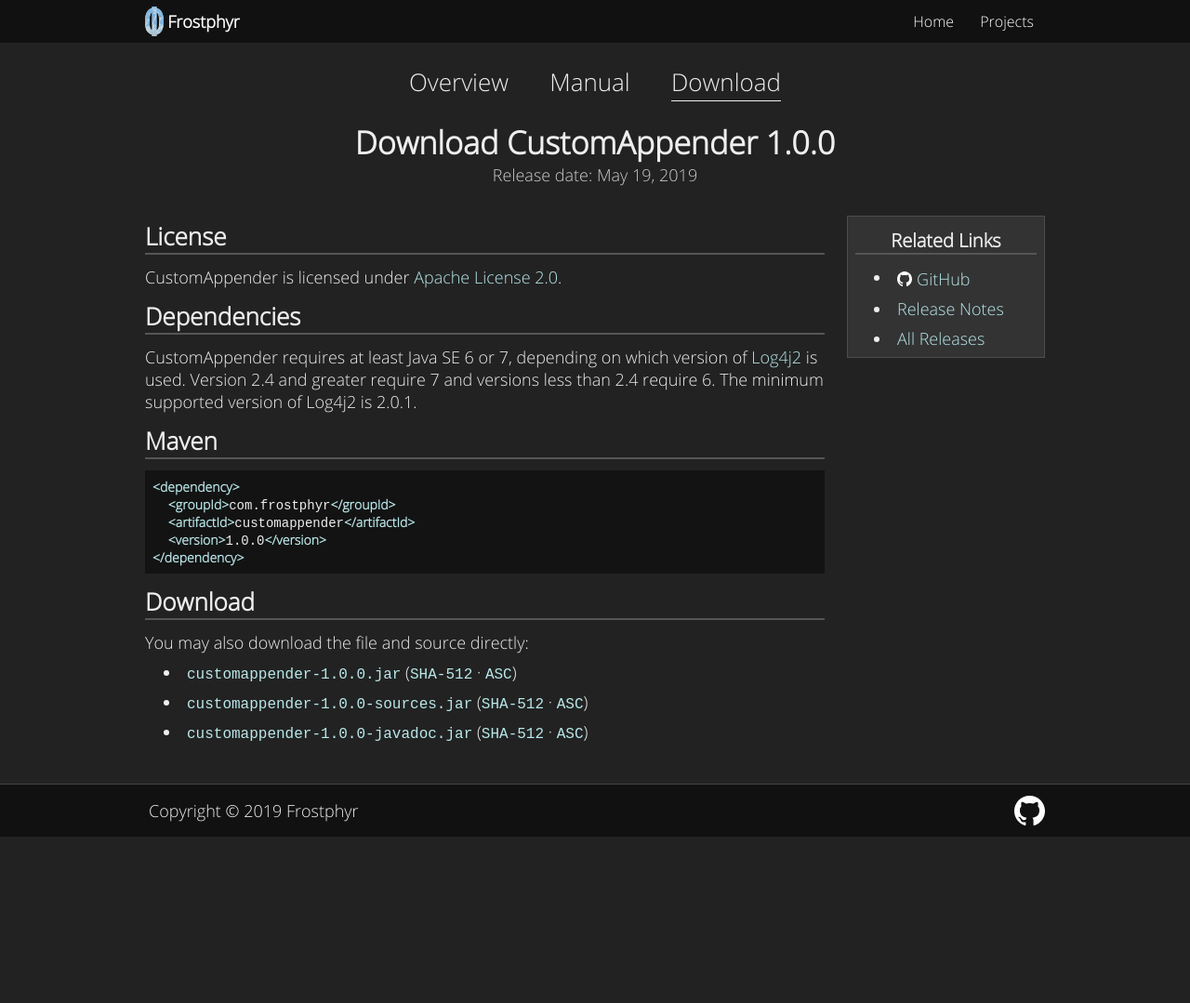
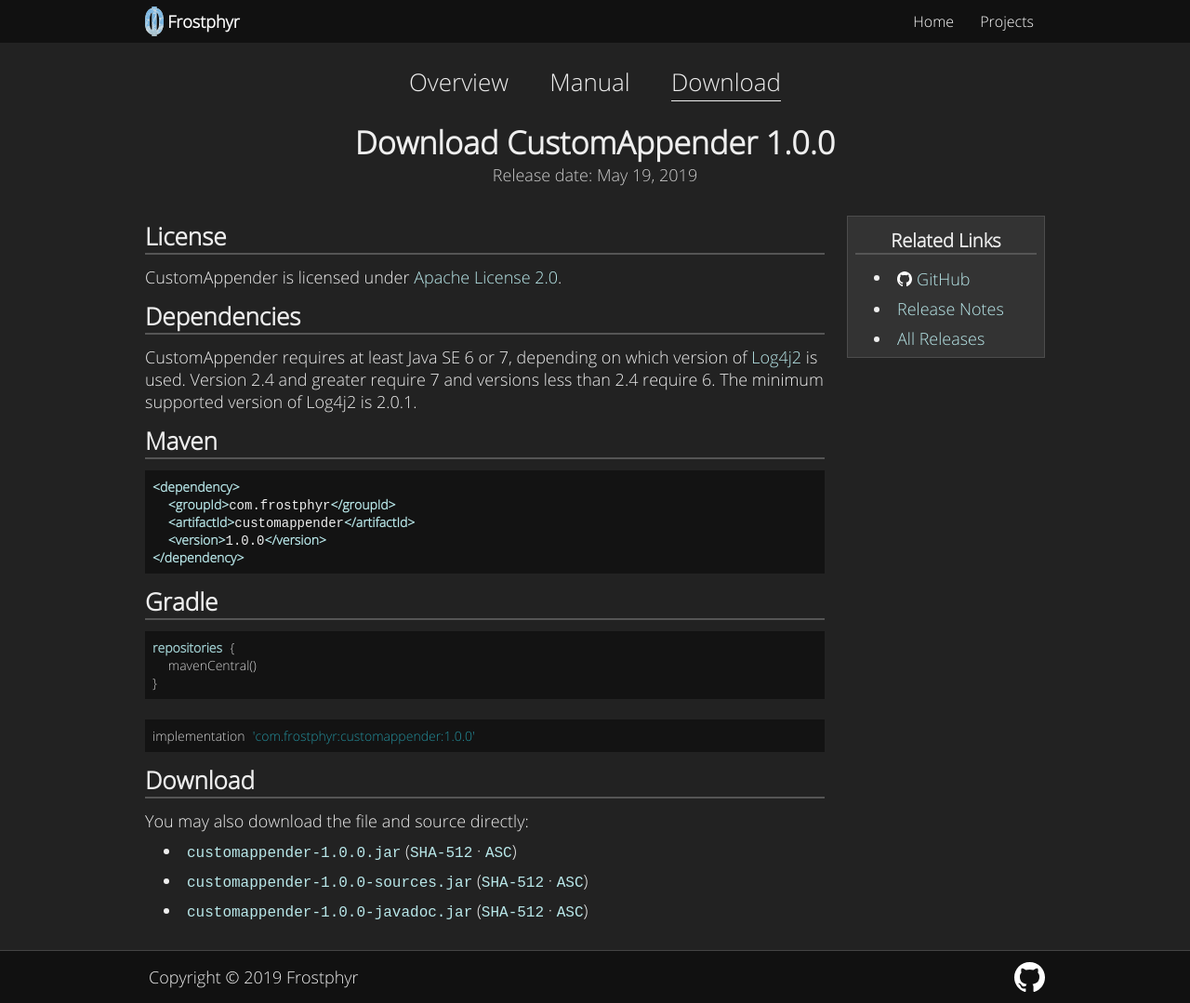
Before and after one commit to Frostphyr/Website, a Jekyll site: the page built from custom-appender/releases/download/1.0.0/index.html, in a window 1280 px wide. Shown: the whole page at 93% size. Built offline with Jekyll 4.4.1, drawn with Linux system fonts in a browser that asks for light colours; before the commit the page ends 900 px from its top, so only the background shows below that.

Commit message:
Added Gradle information to Maven downloads

```diff
--- a/_layouts/maven-download.html
+++ b/_layouts/maven-download.html
@@ -10,3 +10,11 @@
   <span class="nt">&lt;version&gt;</span>{{ page.version }}<span class="nt">&lt;/version&gt;</span>
 <span class="nt">&lt;/dependency&gt;</span>
 </code></pre></div></div>
+<h2>Gradle</h2>
+<div class="language-gradle highlighter-rouge"><div class="highlight"><pre class="highlight"><code><span class="k">repositories</span> <span class="o">{</span>
+  <span class="n">mavenCentral</span><span class="o">()</span>
+<span class="o">}</span>
+</code></pre></div></div>
+<br>
+<div class="language-gradle highlighter-rouge"><div class="highlight"><pre class="highlight"><code><span class="n">implementation</span> <span class="s1">'{{ page.maven-groupId }}:{{ page.maven-artifactId }}:{{ page.version }}'</span>
+</code></pre></div></div>
```
